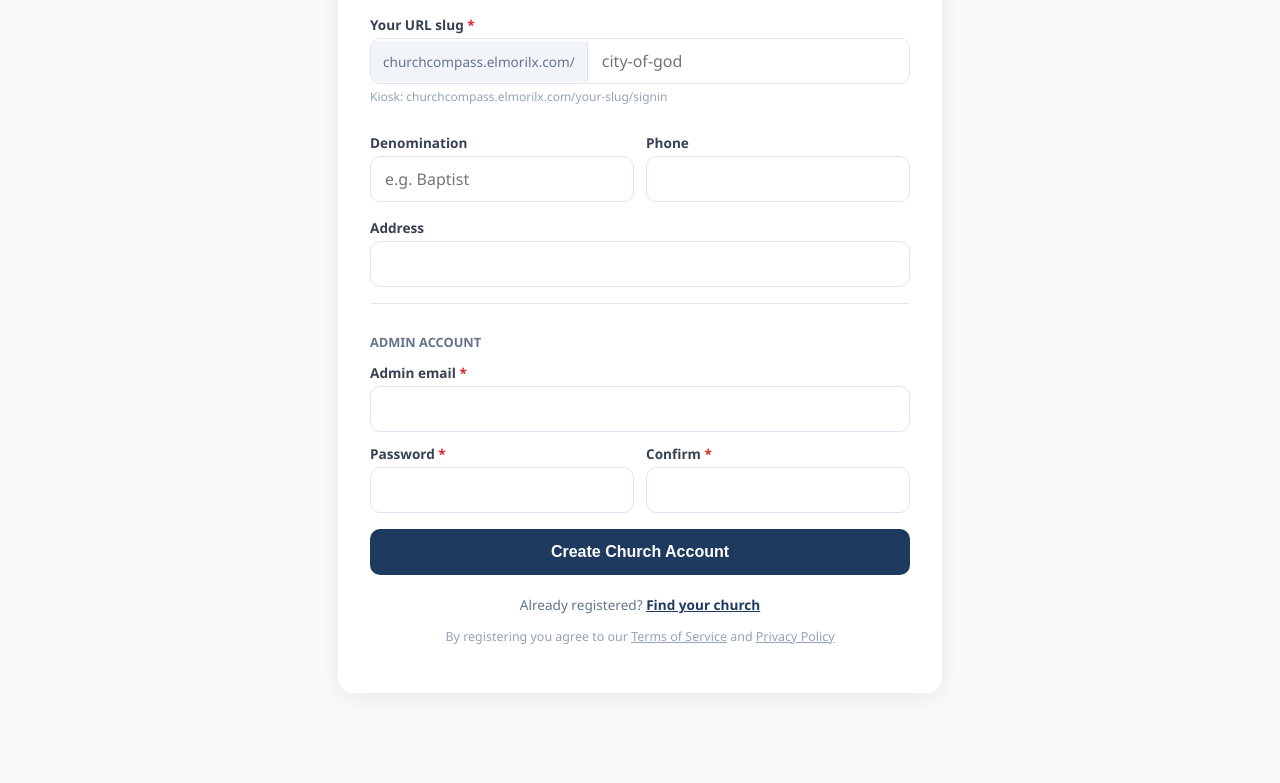
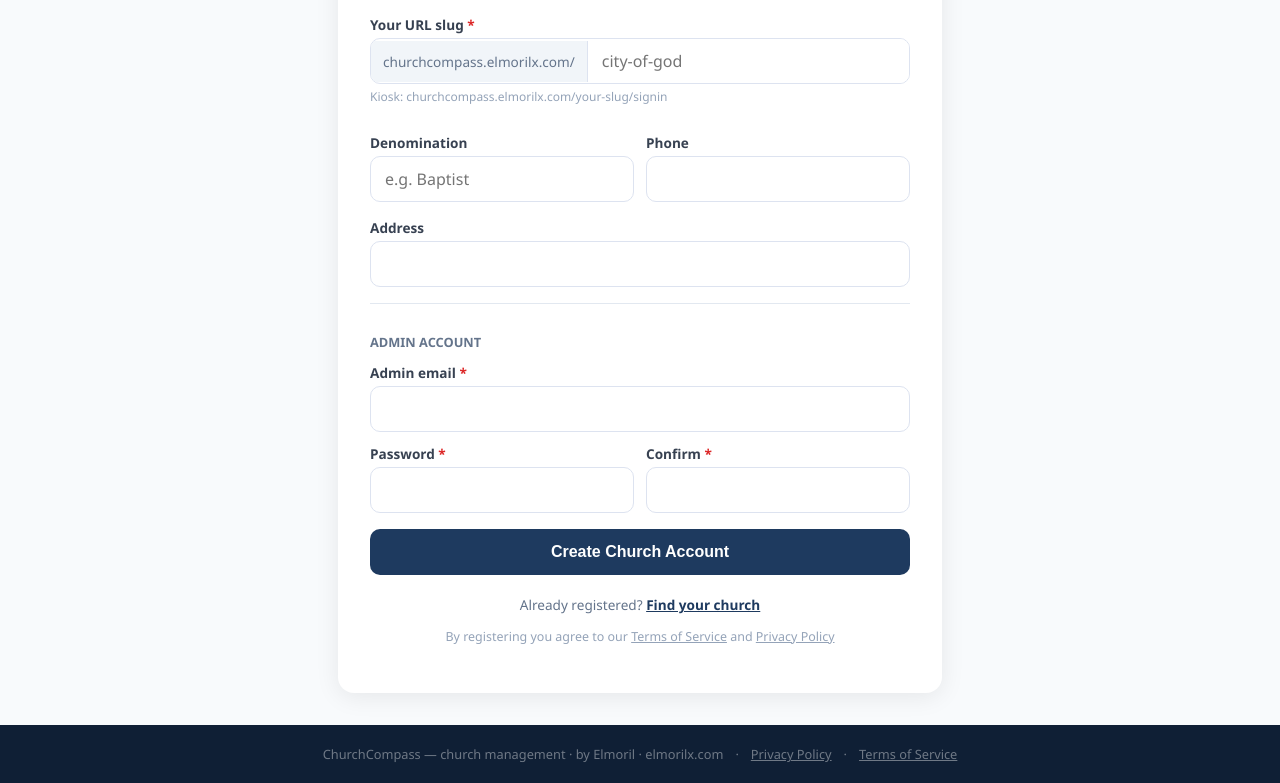
Before and after one commit to joybringers/churchcompass, a Next.js app: page /register in a window 1280 px wide. Shown: the part 312-1095 px from the top of the page. Before the commit the page ends 1037 px from the top, so only its background shows below. Built offline with nearby package versions, Linux system fonts and the light colour scheme.

Commit message:
Register page: add dark footer with Privacy and Terms links
Co-Authored-By: Claude Sonnet 4.6 <noreply@anthropic.com>

```diff
--- a/app/register/page.js
+++ b/app/register/page.js
@@ -46,7 +46,8 @@ function RegisterForm() {
   const lbl = { fontSize: '0.85rem', fontWeight: 600, color: '#374151', display: 'block', marginBottom: 4 };
 
   return (
-    <div style={{ minHeight: '100vh', background: '#f8fafc', display: 'flex', flexDirection: 'column', alignItems: 'center', justifyContent: 'center', padding: '32px 16px' }}>
+    <div style={{ minHeight: '100vh', background: '#f8fafc', display: 'flex', flexDirection: 'column' }}>
+      <div style={{ flex: 1, display: 'flex', flexDirection: 'column', alignItems: 'center', justifyContent: 'center', padding: '32px 16px' }}>
       <div style={{ display: 'flex', alignItems: 'center', gap: 10, marginBottom: 32 }}>
         <div style={{ width: 32, height: 32, borderRadius: '50%', background: GOLD, display: 'flex', alignItems: 'center', justifyContent: 'center' }}>
           <i className="fas fa-compass" style={{ color: NAV, fontSize: 16 }} />
@@ -129,6 +130,15 @@ function RegisterForm() {
           By registering you agree to our <a href="/terms" style={{ color: '#94a3b8' }}>Terms of Service</a> and <a href="/privacy" style={{ color: '#94a3b8' }}>Privacy Policy</a>
         </p>
       </div>
+      </div>
+
+      <footer style={{ background: '#0f1f35', padding: '20px 32px', textAlign: 'center', color: 'rgba(255,255,255,0.4)', fontSize: '0.8rem' }}>
+        ChurchCompass — church management · by Elmoril · elmorilx.com
+        <span style={{ margin: '0 12px' }}>·</span>
+        <a href="/privacy" style={{ color: 'rgba(255,255,255,0.4)', fontSize: '0.8rem', textDecoration: 'underline' }}>Privacy Policy</a>
+        <span style={{ margin: '0 12px' }}>·</span>
+        <a href="/terms" style={{ color: 'rgba(255,255,255,0.4)', fontSize: '0.8rem', textDecoration: 'underline' }}>Terms of Service</a>
+      </footer>
     </div>
   );
 }
```
